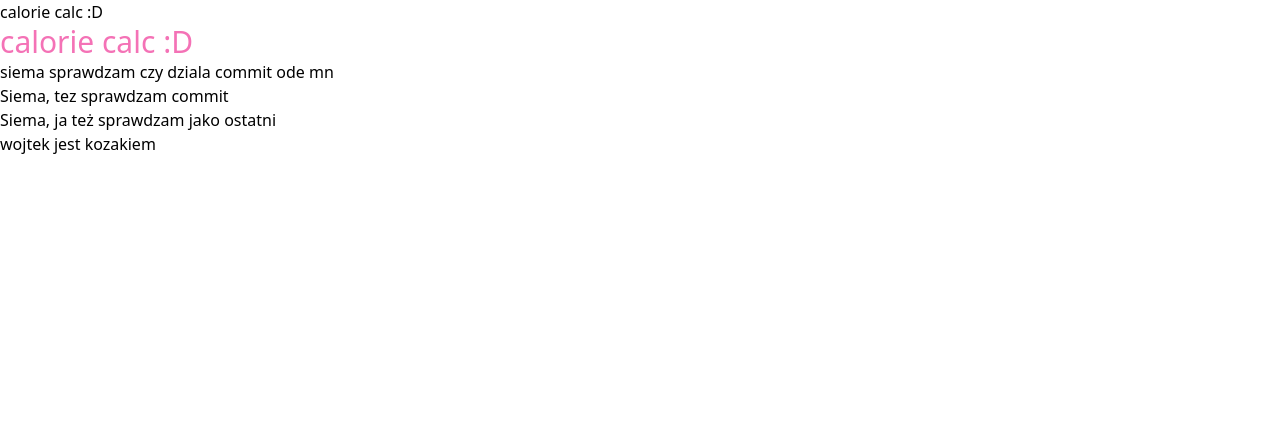
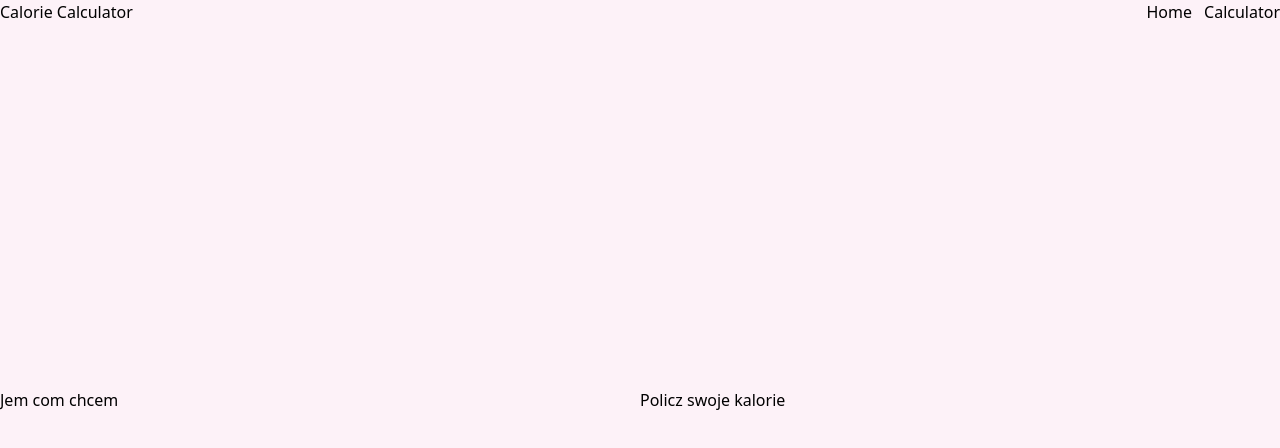
Before and after one commit to Wojtyua/38053_38062_38545_38073, a React (Vite) app: page / in a window 1280 px wide. Shown: the top 448 px of the page. Built offline with nearby package versions, Linux system fonts and the light colour scheme.

Commit message:
basic layout

```diff
--- a/src/App.jsx
+++ b/src/App.jsx
@@ -1,12 +1,11 @@
+import LandingPage from "./components/LandingPage";
+import Navbar from "./components/Navbar";
+
 function App() {
   return (
     <>
-      <h1>calorie calc :D</h1>
-      <h1 className="text-3xl text-pink-400">calorie calc :D</h1>
-      <h2>siema sprawdzam czy dziala commit ode mn</h2>
-      <h1>Siema, tez sprawdzam commit</h1>
-      <h1>Siema, ja też sprawdzam jako ostatni</h1>
-      <p>wojtek jest kozakiem</p>
+      <Navbar />
+      <LandingPage />
     </>
   );
 }
--- /dev/null
+++ b/src/components/LandingPage.jsx
@@ -0,0 +1,14 @@
+const LandingPage = () => {
+  return (
+    <div className="h-screen w-screen bg-pink-50 grid grid-cols-2 items-center">
+      <div className="">
+        <h1>Jem com chcem</h1>
+      </div>
+      <div>
+        <h2>Policz swoje kalorie</h2>
+      </div>
+    </div>
+  );
+};
+
+export default LandingPage;
--- /dev/null
+++ b/src/components/Navbar.jsx
@@ -0,0 +1,13 @@
+const Navbar = () => {
+  return (
+    <div className="fixed flex justify-between w-full">
+      <span>Calorie Calculator</span>
+      <ul className="flex gap-3">
+        <li>Home</li>
+        <li>Calculator</li>
+      </ul>
+    </div>
+  );
+};
+
+export default Navbar;
```
